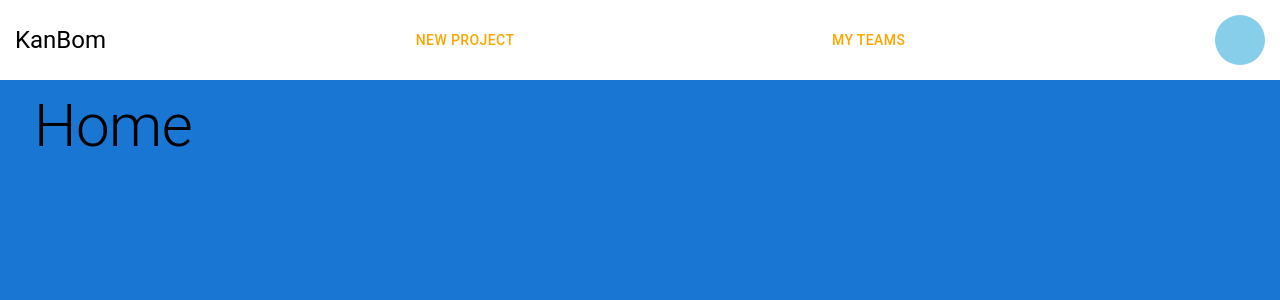
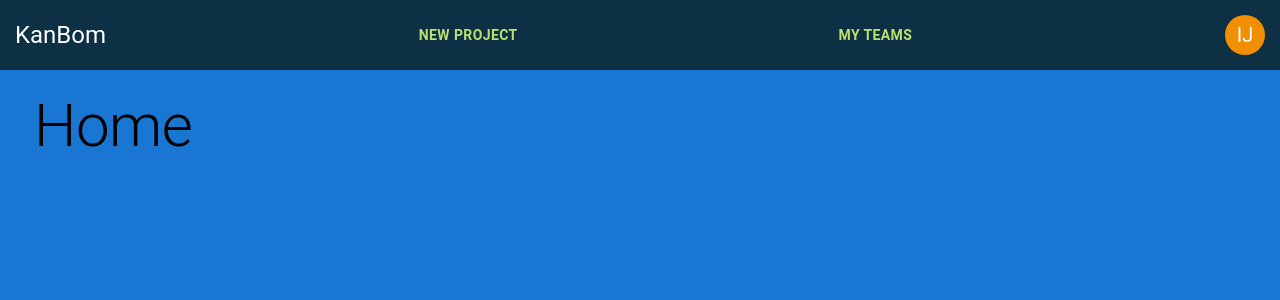
Before and after one commit to MuryloSaladino/KanBoschFront, a React (Vite) app: page /home in a window 1280 px wide. Shown: the top 300 px of the page. Built offline with nearby package versions, Linux system fonts and the light colour scheme.

Commit message:
Header adjustments.

```diff
--- a/src/components/Header/index.tsx
+++ b/src/components/Header/index.tsx
@@ -1,35 +1,30 @@
-import { Box, Button, Typography } from "@mui/material";
+import { Avatar, Box, Button, Typography } from "@mui/material";
 import { Link } from "react-router-dom";
 
 export default function Header() {
-    return(
+    return (
         <Box
             position="fixed"
             p={'15px'}
-            bgcolor={'white'}
+            bgcolor={'#0D3044'}
             width={'100vw'}
             justifyContent={"space-between"}
             display={"flex"}
             flexDirection={"row"}
             alignItems={"center"}
         >
-            <Typography variant="h5">KanBom</Typography>
-            <Button color="warning">
-                <Link to={'/newProject'} style={{textDecoration: "none", color: "orange"}}>
+            <Typography variant="h5" color="white">KanBom</Typography>
+            <Button color="success">
+                <Link to={'/newProject'} style={{ textDecoration: "none", color: "#B9E170", fontWeight: "bold" }}>
                     New Project
                 </Link>
             </Button>
-            <Button color="warning">
-                <Link to={'/myTeam'} style={{textDecoration: "none", color: "orange"}}>
+            <Button color="success">
+                <Link to={'/teams'} style={{ textDecoration: "none", color: "#B9E170", fontWeight: "bold" }}>
                     My Teams
                 </Link>
             </Button>
-            <Box bgcolor={"skyblue"}
-                width={"50px"}
-                height={"50px"}
-                borderRadius={"50px"}
-                sx={{ cursor: "pointer"}}
-            />
+            <Avatar sx={{ bgcolor: "#F18F01", cursor: "pointer" }}>IJ</Avatar>
         </Box>
     )
 }
```
